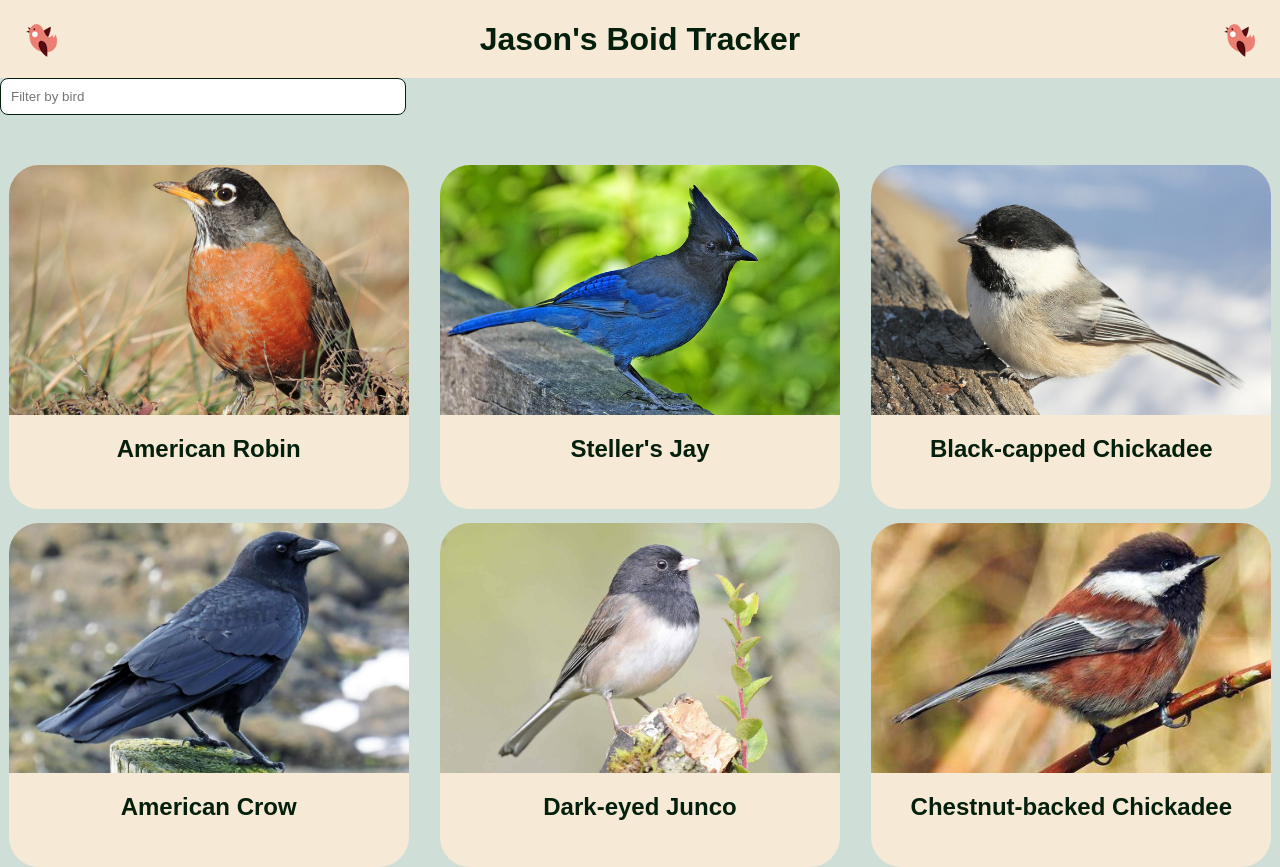
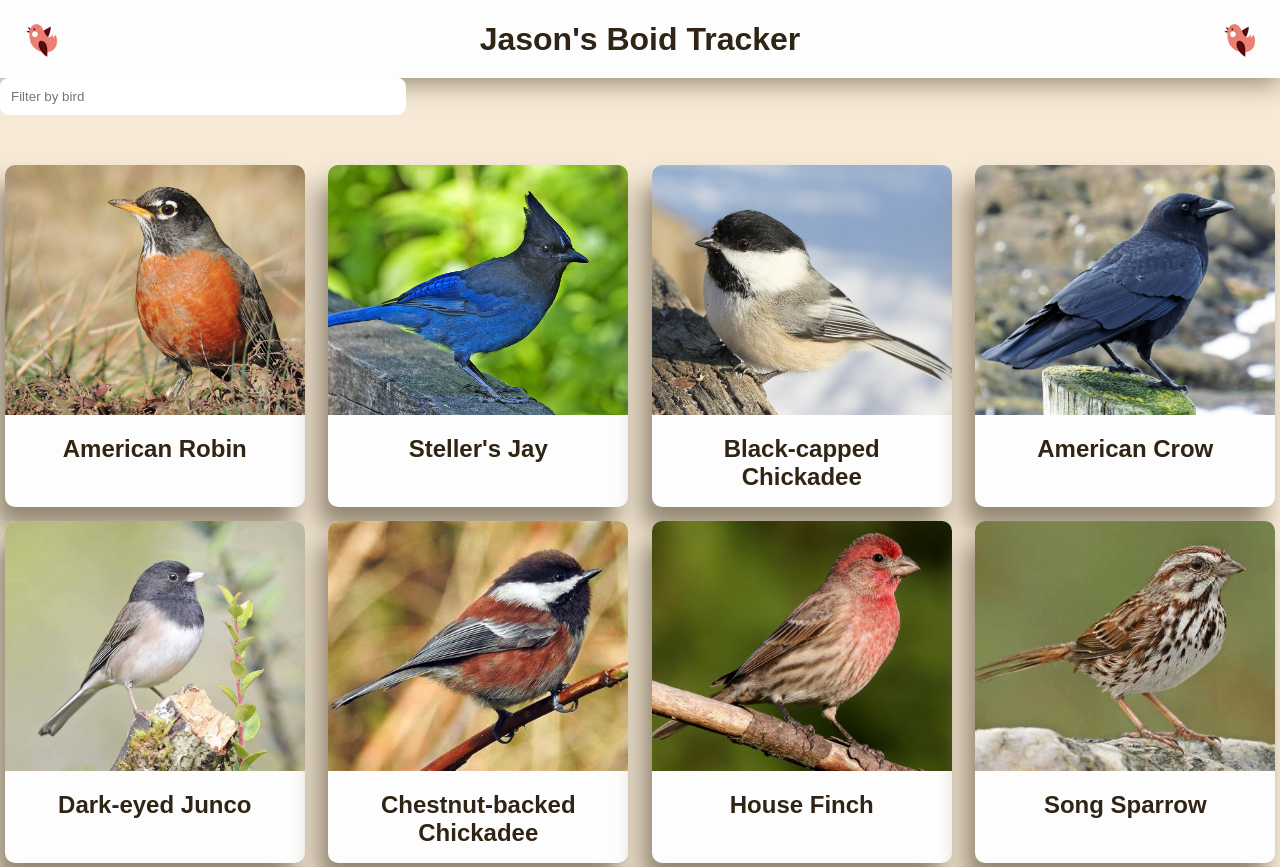
Before and after one commit to jallend1/daBoids, an Angular app: page / in a window 1280 px wide. Shown: the top 867 px of the page. Built offline with nearby package versions, Linux system fonts and the light colour scheme; no server answers.

Commit message:
Updates main color variables and adjusts grid layout on home component

```diff
--- a/src/app/app.component.css
+++ b/src/app/app.component.css
@@ -8,7 +8,7 @@ header {
 
 h1 {
   font-size: 2rem;
-  color: var(--primary-color);
+  color: var(--secondary-color);
 }
 
 .content {
--- a/src/app/boid-location/boid-location.component.css
+++ b/src/app/boid-location/boid-location.component.css
@@ -1,10 +1,11 @@
 .listing {
-  background: var(--accent-color);
-  border-radius: 30px;
-  padding-bottom: 30px;
+  background: var(--primary-color);
+  border-radius: 10px;
+  box-shadow: -10px 20px 25px var(--shadow-color);
+  height: 100%;
 }
 .listing-heading {
-  color: var(--primary-color);
+  color: var(--secondary-color);
   padding: 1rem;
   text-align: center;
 }
@@ -12,5 +13,5 @@
   height: 250px;
   width: 100%;
   object-fit: cover;
-  border-radius: 30px 30px 0 0;
+  border-radius: 10px 10px 0 0;
 }
--- a/src/app/home/home.component.css
+++ b/src/app/home/home.component.css
@@ -2,7 +2,7 @@
   display: grid;
   column-gap: 14px;
   row-gap: 14px;
-    grid-template-columns: repeat(auto-fill, minmax(400px, 400px));
+  grid-template-columns: repeat(auto-fill, minmax(300px, 300px));
   margin-top: 50px;
   justify-content: space-around;
 }
--- a/src/styles.css
+++ b/src/styles.css
@@ -4,12 +4,16 @@
 }
 
 :root {
-  --primary-color: #051f0d;
-  --secondary-color: #eb7f73;
+  /* --primary-color: #051f0d;
+  --secondary-color: #eb7f73; */
   /* --accent-color: #f9faf2; */
-  --accent-color: #f6e9d6;
-  --shadow-color: #e8e8e8;
-  --background-color: #cfded7;
+  /* --accent-color: #f6e9d6; */
+
+  --background-color: #f6e9d6;
+  --primary-color: #fdfdfd;
+  --secondary-color: #302414;
+  --accent-color: #7e4b0c;
+  --shadow-color: #918672;
 }
 
 body {
@@ -20,7 +24,7 @@ body {
 button.primary {
   padding: 10px;
   border: solid 1px var(--primary-color);
-  background: var(--primary-color);
+  background: var(--accent-color);
   color: white;
   border-radius: 8px;
 }
@@ -30,9 +34,6 @@ a {
 }
 
 .brand-name {
-  background-color: var(--accent-color);
+  background-color: var(--primary-color);
+  color: var(--secondary-color);
 }
-
-.content {
-  background-color: #cfded7;
-}
```
Lines whose indentation alone changed are shown as unchanged.
